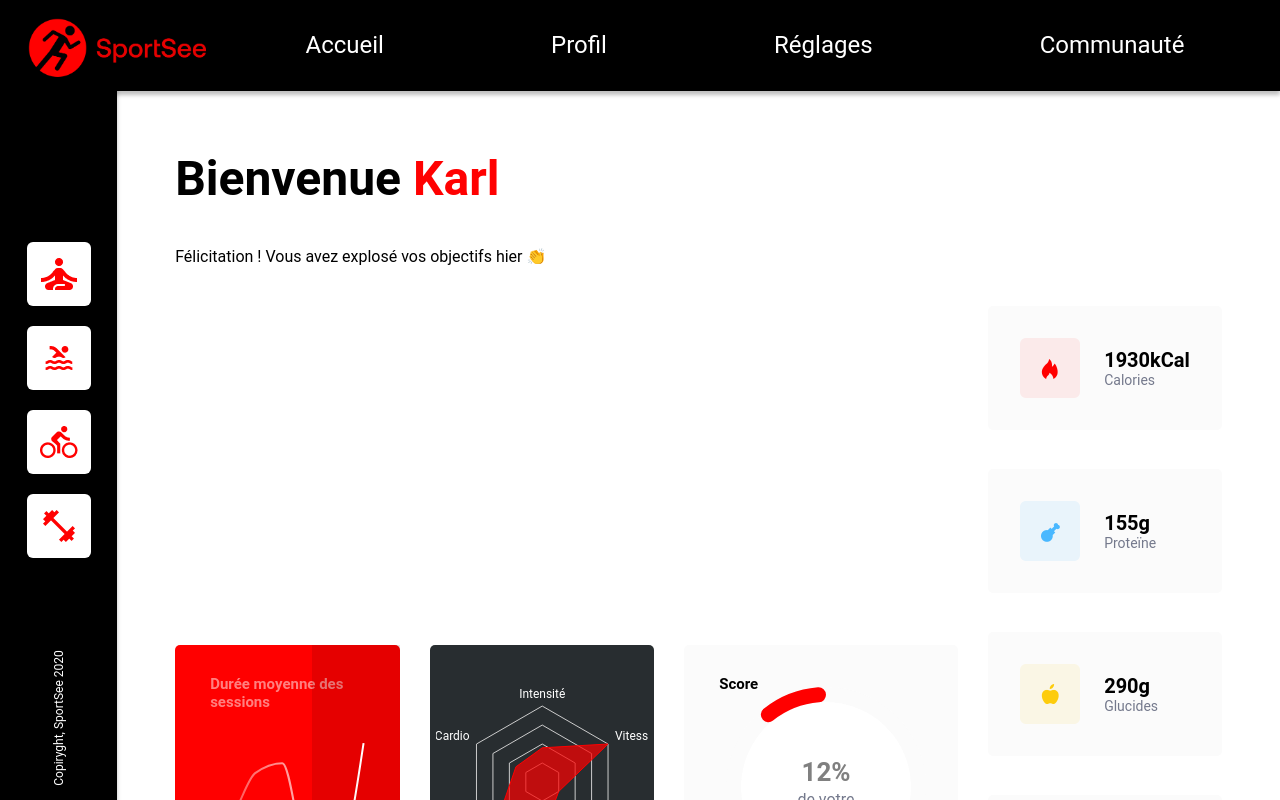
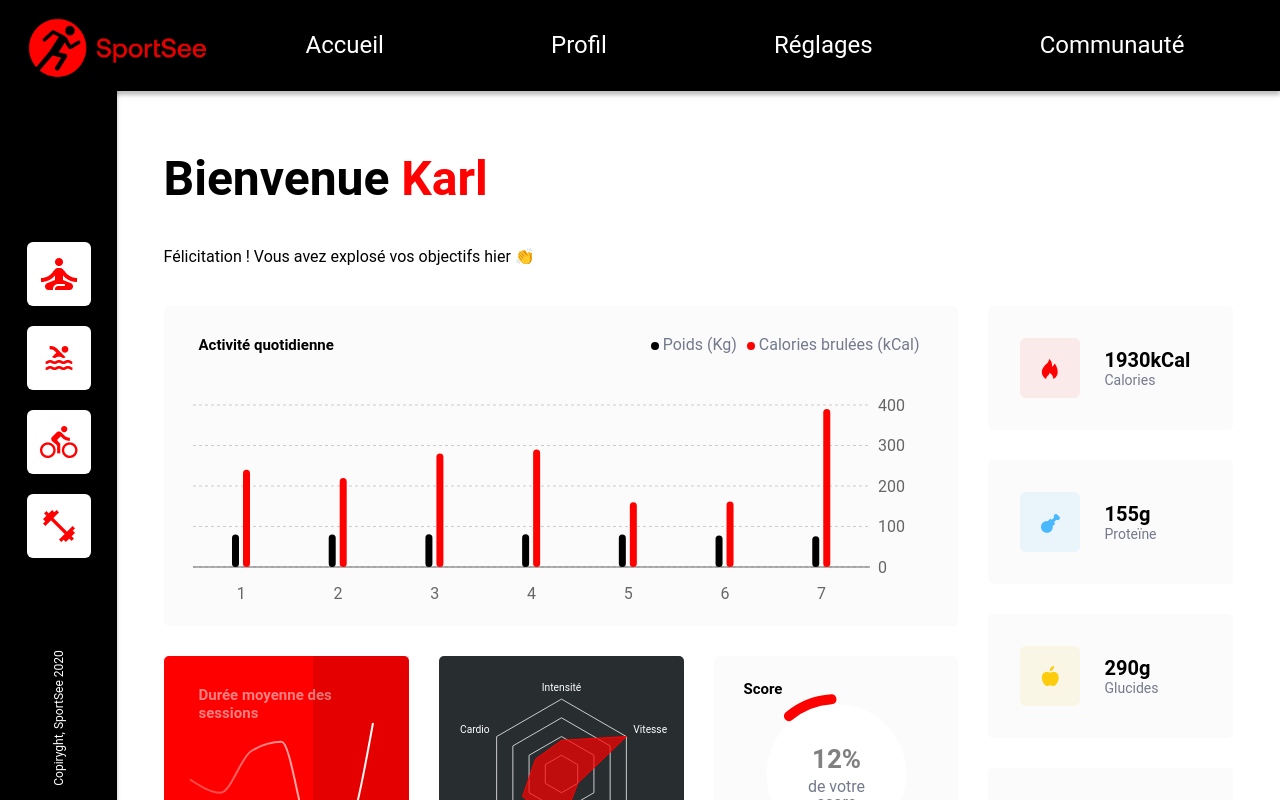
Before and after one commit to GregSR-GitHub/SportSee, a React (Create React App) app: page / in a window 1280 px wide. Shown: the top 800 px of the page. Built offline with nearby package versions, Linux system fonts and the light colour scheme.

Commit message:
add Activity component

```diff
--- /dev/null
+++ b/src/components/Activity/activity.css
@@ -0,0 +1,28 @@
+.activity{
+    position: relative;
+    background-color: #FBFBFB;
+    width: 100%;
+    height: 320px;
+    border-radius: 5px;
+    padding: 24px;
+    display: flex;
+    flex-flow: row nowrap;
+}
+
+.activity-tooltip{
+    background-color: red;
+    color: white;
+    border: 0;
+    font-size: 10px;
+    padding: 5px 10px;
+}
+.activity-tooltip p{
+    margin: 10px 0;
+}
+
+.activity h2{
+    position: absolute;
+    font-size: 15px;
+    top: 30px;
+    left: 35px;
+}
--- /dev/null
+++ b/src/components/Activity/index.jsx
@@ -0,0 +1,40 @@
+import './activity.css';
+import { BarChart, Bar, XAxis, YAxis, CartesianGrid, Tooltip, Legend, ResponsiveContainer } from 'recharts';
+
+function Activity({datas}) {
+
+    const CustomTooltip = ({ active, payload }) => {
+        if (active && payload && payload.length) {
+          return (
+            <div className="activity-tooltip">
+              <p>{`${payload[0].value} Kg`}</p>
+              <p>{`${payload[1].value} kCal`}</p>
+            </div>
+          );
+        }
+
+        return null;
+      };
+
+    return (
+        <div className='activity'>
+            <h2>Activité quotidienne</h2>
+            <ResponsiveContainer width="100%" height="100%">
+                <BarChart data={datas} barSize={ 7 }>
+                <CartesianGrid strokeDasharray="3" vertical={false} />
+                <XAxis dataKey="number"  tickLine={false}  tickMargin="15"/>
+                <YAxis orientation='right' axisLine={false} tickLine={false}/>
+                <Tooltip  content={<CustomTooltip />}  wrapperStyle={{ outline: 'none' }}/>
+                <Legend
+                payload={[{ value: 'Poids (Kg)', type: 'circle',  color: '#000' }, { value: 'Calories brulées (kCal)', type: 'circle',  color: '#f00' }]}
+                formatter={(value, entry, index) => <span style={{color : "#74798C"}}>{value}</span>}
+                iconSize={8} verticalAlign="top" align='right' height={70}/>
+                <Bar dataKey="kilogram" fill="#000"  radius={ 3.5 }/>
+                <Bar dataKey="calories" fill="#F00"  radius={ 3.5 }/>
+                </BarChart>
+            </ResponsiveContainer>
+        </div>
+    );
+}
+
+export default Activity;
--- a/src/components/Performances/index.jsx
+++ b/src/components/Performances/index.jsx
@@ -6,9 +6,9 @@ function Performances({datas}) {
     return (
       <div className="performances">
         <ResponsiveContainer>
-            <RadarChart cx="50%" cy="50%" outerRadius="75%" data={datas}>
+            <RadarChart cx="50%" cy="50%" outerRadius="70%" data={datas}>
                 <PolarGrid radialLines={false}/>
-                <PolarAngleAxis dataKey="kind"  fill="#FFFFFF"  tick={{ fill: '#FFFFFF', fontSize: '12px' }} tickLine={{ fill: 'red' }}/>
+                <PolarAngleAxis dataKey="kind"  fill="#FFFFFF"  tick={{ fill: '#FFFFFF', fontSize: 'calc(0.8vw)' }} tickLine={{ fill: 'red' }}/>
                 <Radar name="Performance" dataKey="value" stroke="#FF0101" fill="#FF0101" fillOpacity={0.7} />
             </RadarChart>
         </ResponsiveContainer>
--- a/src/components/Score/index.jsx
+++ b/src/components/Score/index.jsx
@@ -1,5 +1,5 @@
 import './score.css';
-import { PieChart, Pie, Cell, Label } from "recharts";
+import { PieChart, Pie, Cell, Label,  ResponsiveContainer } from "recharts";
 import PropTypes from 'prop-types'
 
 
@@ -17,13 +17,14 @@ console.log(score);
   return (
     <div className="score">
         <h2>Score</h2>
-          <PieChart width={210} height={210}>
+        <ResponsiveContainer>
+          <PieChart width="100%">
             <Pie
                 data={data01}
                 dataKey="value"
-                cx={105}
-                cy={105}
-                outerRadius={85}
+                cx="50%"
+                cy="50%"
+                outerRadius={70}
                 fill="#FFFFFF"
                 isAnimationActive={false}
             />
@@ -32,13 +33,13 @@ console.log(score);
                 legendType="circle"
                 data={data02}
                 dataKey="value"
-                cx={105}
-                cy={105}
+                cx="50%"
+                cy="50%"
                 startAngle={90}
                 endAngle={-270}
                 cornerRadius={100}
-                innerRadius={85}
-                outerRadius={100}
+                innerRadius={70}
+                outerRadius={80}
                 fill="#FF0000"
                 isAnimationActive={false}
             >
@@ -47,7 +48,8 @@ console.log(score);
                 <Label width={60} position="center" className='label-score' fontSize='26px'>{score + '%'}</Label>
                 <Label width={80} position="center"  className='label-score-text' fontSize='16px' fill={'#74798C'} >de votre score</Label>
             </Pie>
-    </PieChart>
+      </PieChart>
+    </ResponsiveContainer>
     </div>
   );
 }
--- a/src/components/Score/score.css
+++ b/src/components/Score/score.css
@@ -4,7 +4,7 @@
     width: 100%;
     height: 100%;
     border-radius: 5px;
-    padding: 32px;
+    padding: 5px;
     display: flex;
     flex-flow: row nowrap;
     justify-content: center;
@@ -14,8 +14,9 @@
 .score h2{
     position: absolute;
     font-size: 15px;
-    top: 30px;
-    left: 35px;
+    top: 24px;
+    left: 30px;
+    z-index: 10;
 }
 
 .label-score {
--- a/src/components/Sessions/index.jsx
+++ b/src/components/Sessions/index.jsx
@@ -19,7 +19,7 @@ function Sessions({datas}) {
       <div className="sessions">
         <h2>Durée moyenne des sessions</h2>
         <div className='weekend'></div>
-        <ResponsiveContainer height={175}>
+        <ResponsiveContainer height="75%">
         <LineChart
           data={datas}
           margin={{
--- a/src/pages/Profil/index.jsx
+++ b/src/pages/Profil/index.jsx
@@ -7,10 +7,12 @@ import InfosCard from '../../components/InfosCard';
 import Score from '../../components/Score';
 import Performances from '../../components/Performances';
 import Sessions from '../../components/Sessions';
+import Activity from '../../components/Activity';
 import Datas from '../../datas/datas.json';
 import UserDatas from '../../utils/models/userDatas';
 import PerformanceDatas from '../../utils/models/performanceDatas';
 import SessionsDatas from '../../utils/models/sessionsDatas';
+import ActivityDatas from '../../utils/models/activityDatas';
 
 // console.log(typeof UserData +'type');
 function Profil() {
@@ -18,14 +20,15 @@ function Profil() {
     const userDatas = new UserDatas(Datas.user_main_datas);
     const performanceDatas = new PerformanceDatas(Datas.user_performance);
     const sessionsDatas = new SessionsDatas(Datas.user_sessions);
-    console.log(sessionsDatas.datas);
+    const activityDatas = new ActivityDatas(Datas.user_activity);
+    console.log(activityDatas.datas);
     // const user_key_datas = Datas.user_main_datas.keyData;
   return (
     <div className="profil">
       <h1>Bienvenue <span className="red">{userDatas.firstName}</span></h1>
       <span className="title_text">Félicitation ! Vous avez explosé vos objectifs hier 👏</span>
       <section className="profil_graph">
-        <div className="chart-01"></div>
+        <div className="chart-01"><Activity  datas={activityDatas.datas}/></div>
         <div className="infos">
             <div className="info-01">
                 <InfosCard name="Calories" infos={userDatas.calorieCount} icon={calories_icon}/>
--- a/src/pages/Profil/profil.css
+++ b/src/pages/Profil/profil.css
@@ -1,6 +1,6 @@
 .profil{
     width: 100%;
-    padding: 60px 5%;
+    padding: 60px 4% 30px;
     display: flex;
     flex-flow: column nowrap;
     align-items: flex-start;
@@ -33,16 +33,9 @@
 
   .chart-01 { grid-area: chart-01; }
 
-  .infos {  display: grid;
-    grid-template-columns: 1fr;
-    grid-template-rows: 1fr 1fr 1fr 1fr;
-    gap: 39px 0px;
-    grid-auto-flow: row;
-    grid-template-areas:
-      "info-01"
-      "info-02"
-      "info-03"
-      "info-04";
+  .infos {   display: flex;
+    flex-flow: column nowrap;
+    justify-content: space-between;
     grid-area: infos;
   }
 
--- /dev/null
+++ b/src/utils/models/activityDatas.jsx
@@ -0,0 +1,27 @@
+import { Component } from 'react'
+
+class ActivityDatas extends Component {
+    constructor (data) {
+        super(data)
+        this._userId = data.userId
+        this._sessions = data.sessions
+        this._chartData = []
+      }
+
+
+  get userIdid () {
+    return this._userIdid
+  }
+
+  get datas () {
+    let currentNumber = 1;
+    this._sessions.forEach(element => {
+        element["number"] = currentNumber;
+        currentNumber++
+    });
+    return  this._sessions
+
+  }
+}
+
+export default ActivityDatas
```
